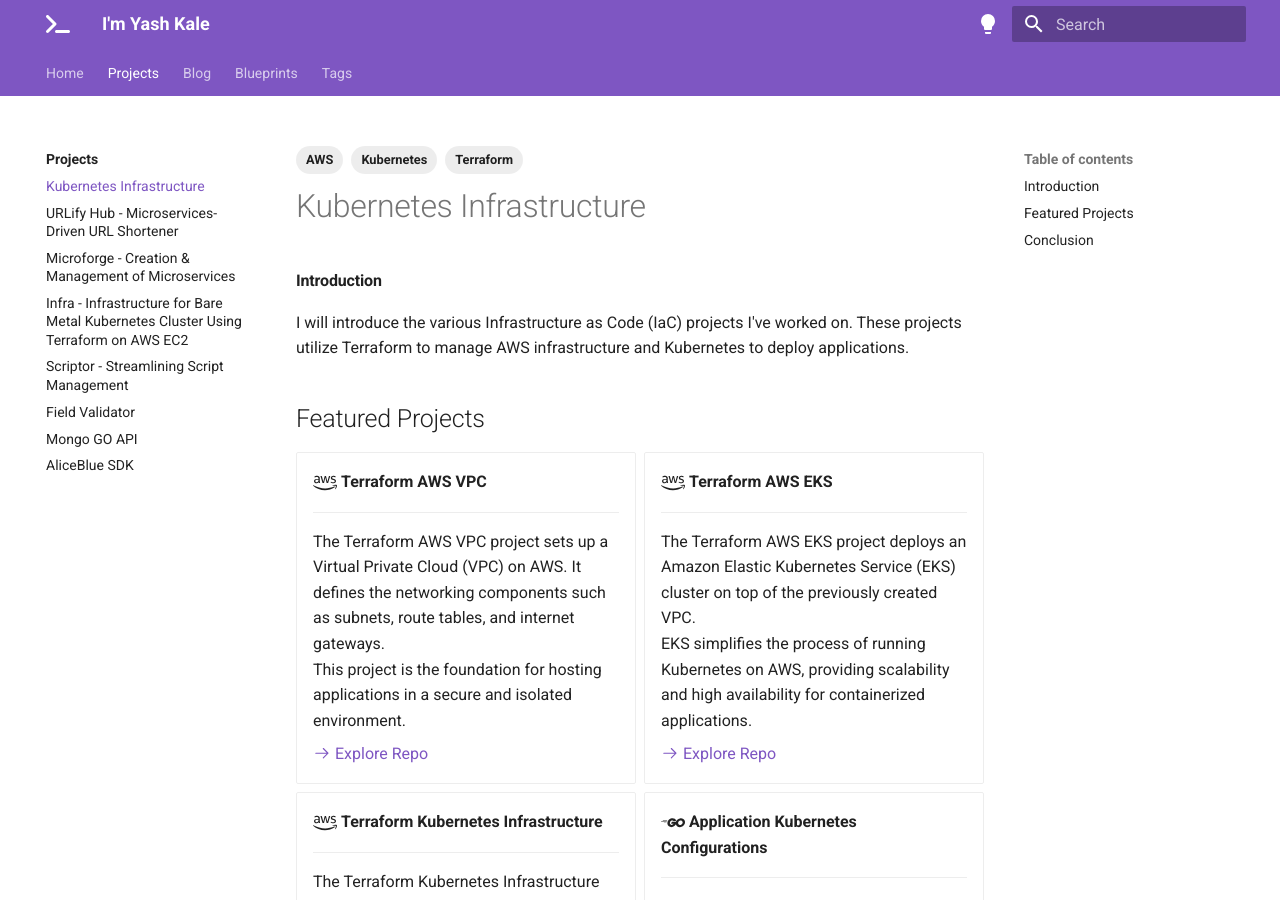
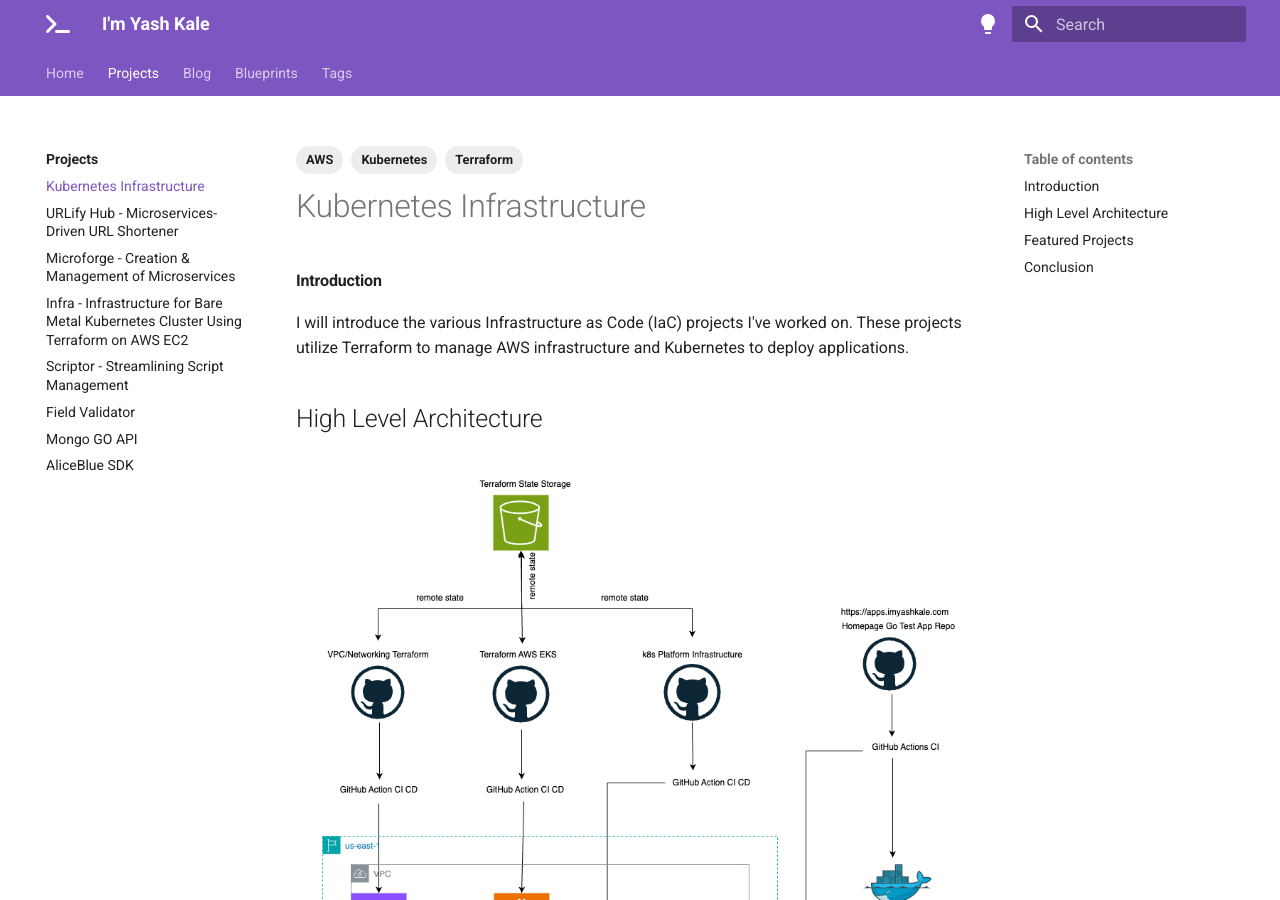
Before and after one commit to imyashkale/portfolio, an MkDocs documentation site: the page built from docs/projects/infrastructure.md, in a window 1280 px wide and 900 px high. Built offline with MkDocs 1.6.1 and Material for MkDocs 9.7.7, drawn with Linux system fonts in a browser that asks for light colours; plug-ins that fetch from the network failed and are left out; comment, search, counter and statistics services are not loaded.

Commit message:
Infrastructure Architecture

```diff
--- a/docs/projects/infrastructure.md
+++ b/docs/projects/infrastructure.md
@@ -11,6 +11,11 @@ tags:
 #### Introduction
 
 I will introduce the various Infrastructure as Code (IaC) projects I've worked on. These projects utilize Terraform to manage AWS infrastructure and Kubernetes to deploy applications.
+
+## High Level Architecture
+
+![Infrastructure](../assets/img/projects/infrastructure-light.png#only-light){ loading=lazy }
+![Infrastructure](../assets/img/projects/infrastructure-dark.png#only-dark){ loading=lazy }
 
 ## Featured Projects
 
```
Also changed, not shown: docs/assets/img/projects/infrastructure-dark.png (added), docs/assets/img/projects/infrastructure-light.png (added).
